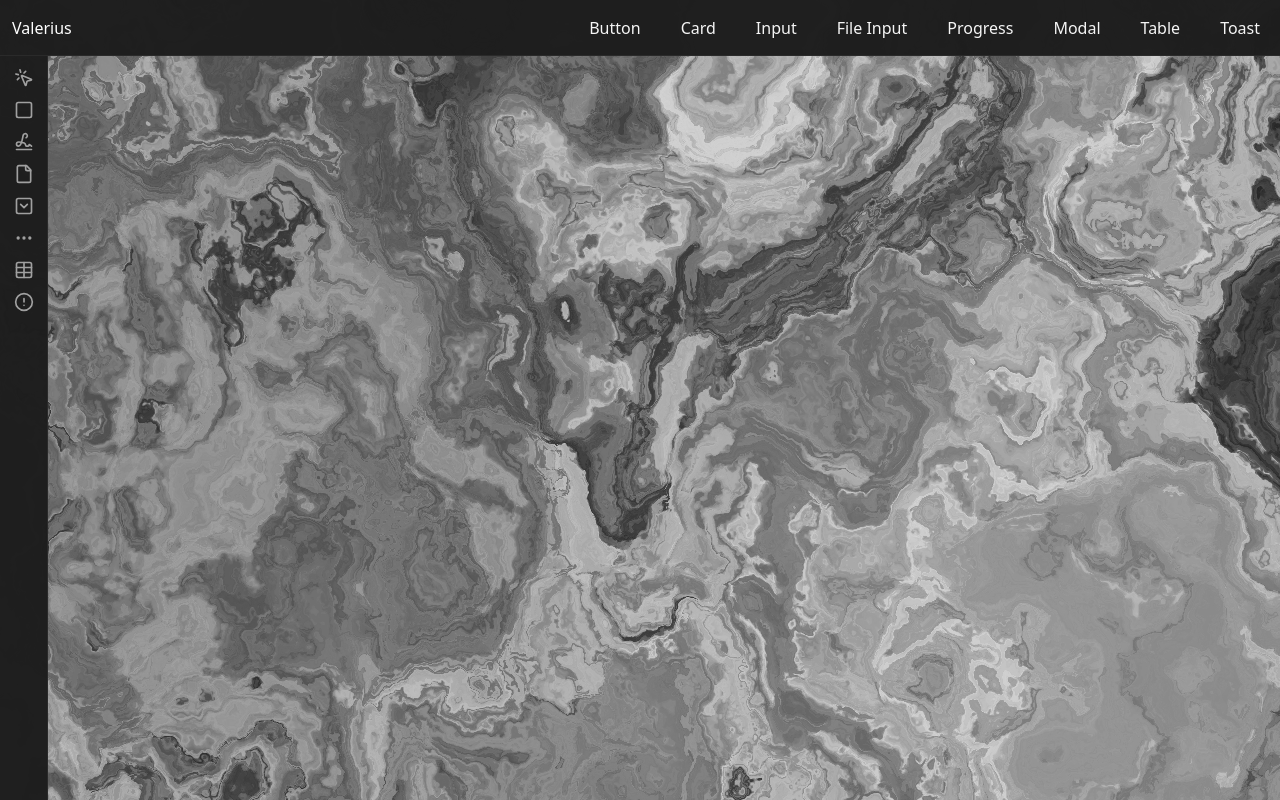
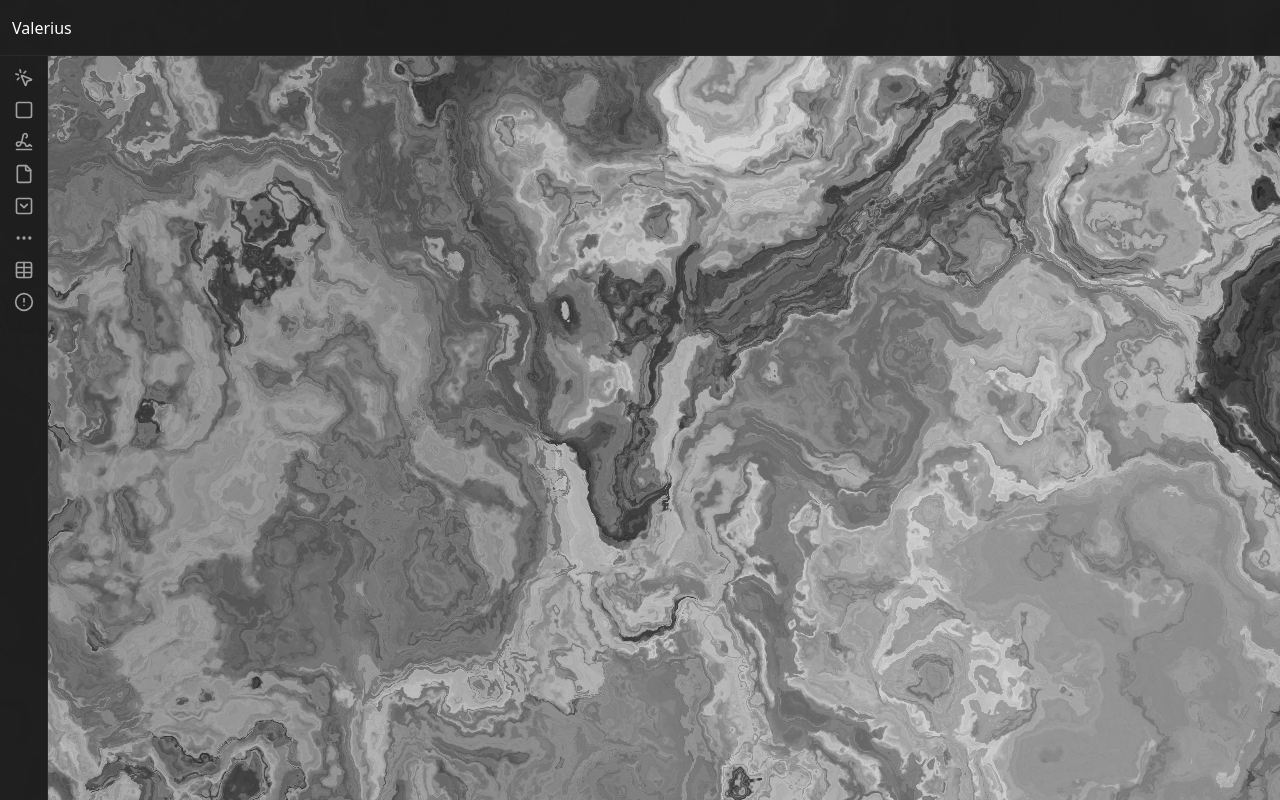
Before and after one commit to Villy-P/corekit-ui, a SvelteKit app: page / in a window 1280 px wide. Shown: the top 800 px of the page. Built offline with nearby package versions, Linux system fonts and the light colour scheme.

Commit message:
refactor: remove NavbarElement components in favor of SideNavbar for cleaner layout

```diff
--- a/src/routes/+layout.svelte
+++ b/src/routes/+layout.svelte
@@ -30,15 +30,6 @@
     <Button href="/">
         <p>Valerius</p>
     </Button>
-    <NavbarSeparator/>
-    <NavbarElement activeClass="font-semibold" href="/button">Button</NavbarElement>
-    <NavbarElement activeClass="font-semibold" href="/card">Card</NavbarElement>
-    <NavbarElement activeClass="font-semibold" href="/input">Input</NavbarElement>
-    <NavbarElement activeClass="font-semibold" href="/input-file">File Input</NavbarElement>
-    <NavbarElement activeClass="font-semibold" href="/progress">Progress</NavbarElement>
-    <NavbarElement activeClass="font-semibold" href="/modal">Modal</NavbarElement>
-    <NavbarElement activeClass="font-semibold" href="/table">Table</NavbarElement>
-    <NavbarElement activeClass="font-semibold" href="/toast">Toast</NavbarElement>
 </Navbar>
 
 <SideNavbar items={sidebarElements}/>
```
